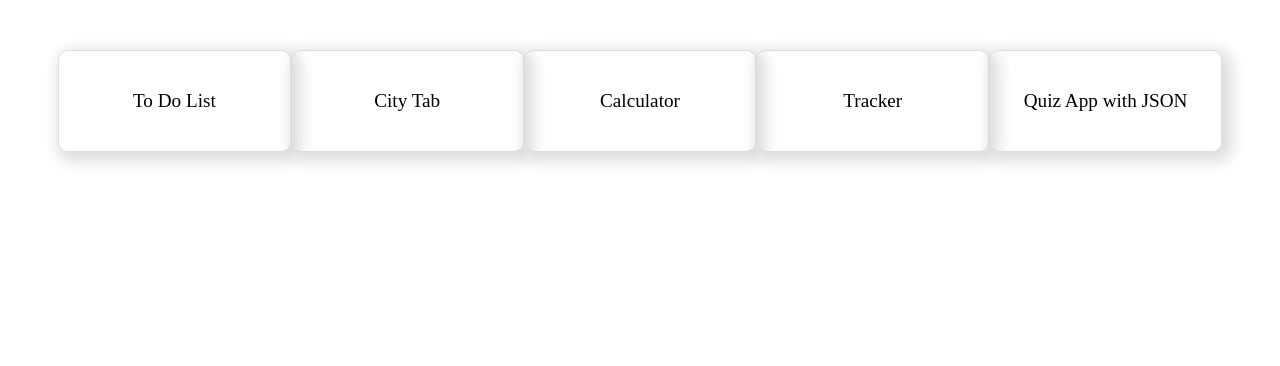
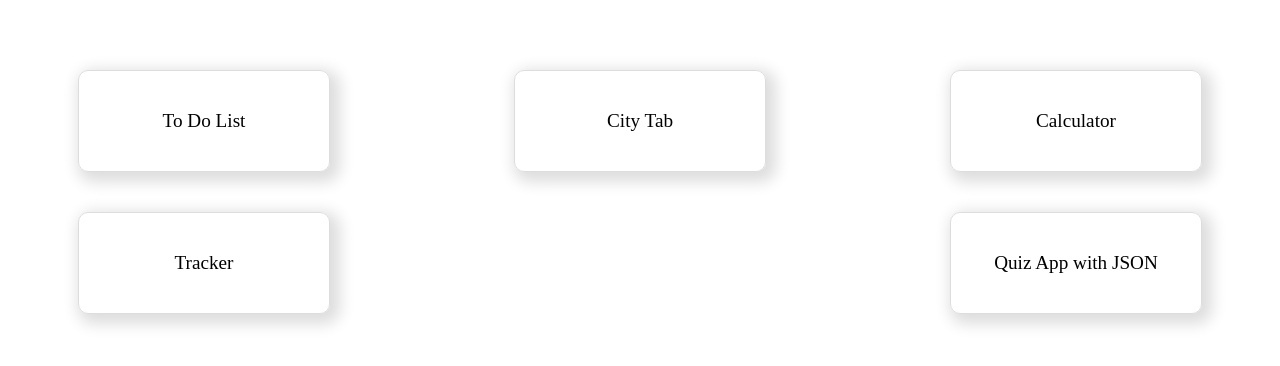
Before and after one commit to zeo404/js_basic_projects, a plain HTML site: page index.html in a window 1280 px wide. Drawn offline with Linux system fonts and the light colour scheme.

Commit message:
index card change

```diff
--- a/index.html
+++ b/index.html
@@ -10,10 +10,12 @@
         .container{
             margin: 50px;
             display: flex;
+            flex-wrap: wrap;
             flex-direction: row;
-            justify-content: space-evenly;
+            justify-content: space-between;
         }
         .card{
+            margin: 20px;
             border: 1px solid #dddddd;
             border-radius: 10px;
             box-shadow: 5px 5px 15px 5px #dddddd;
```
